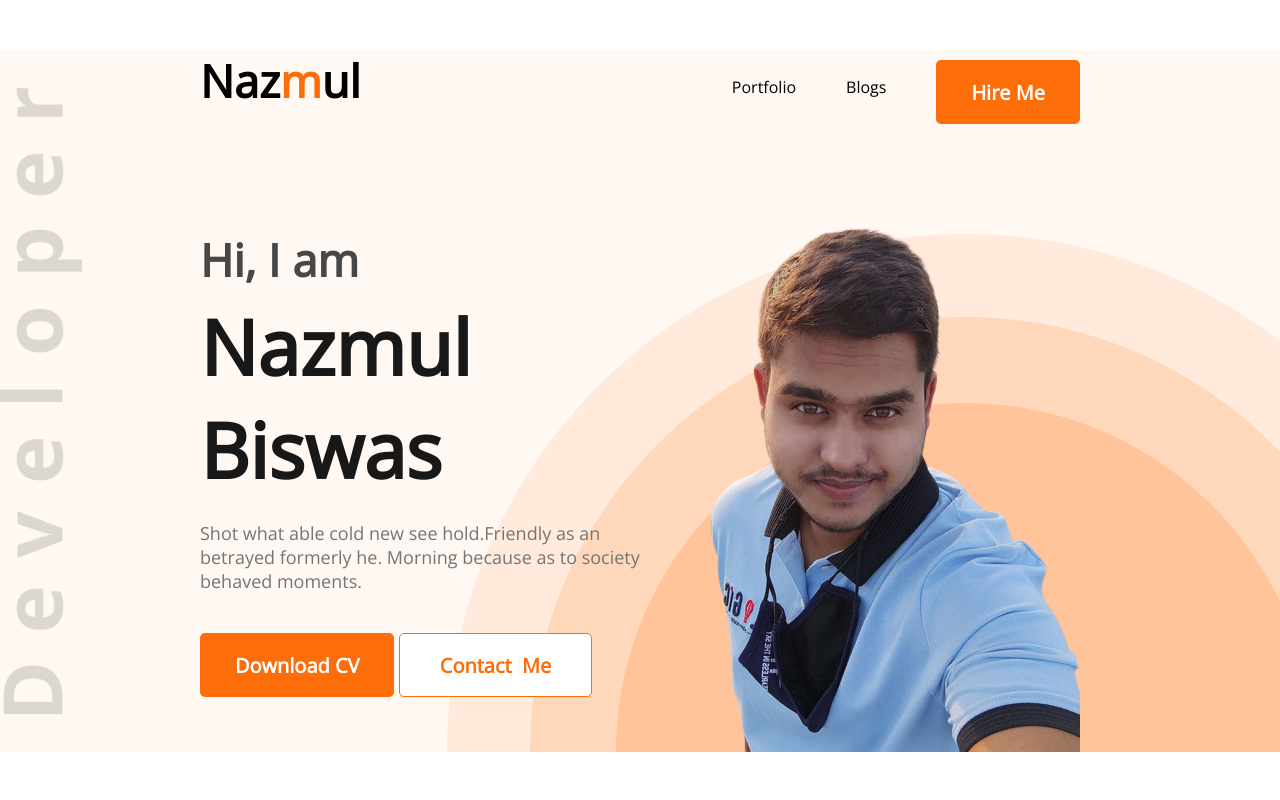
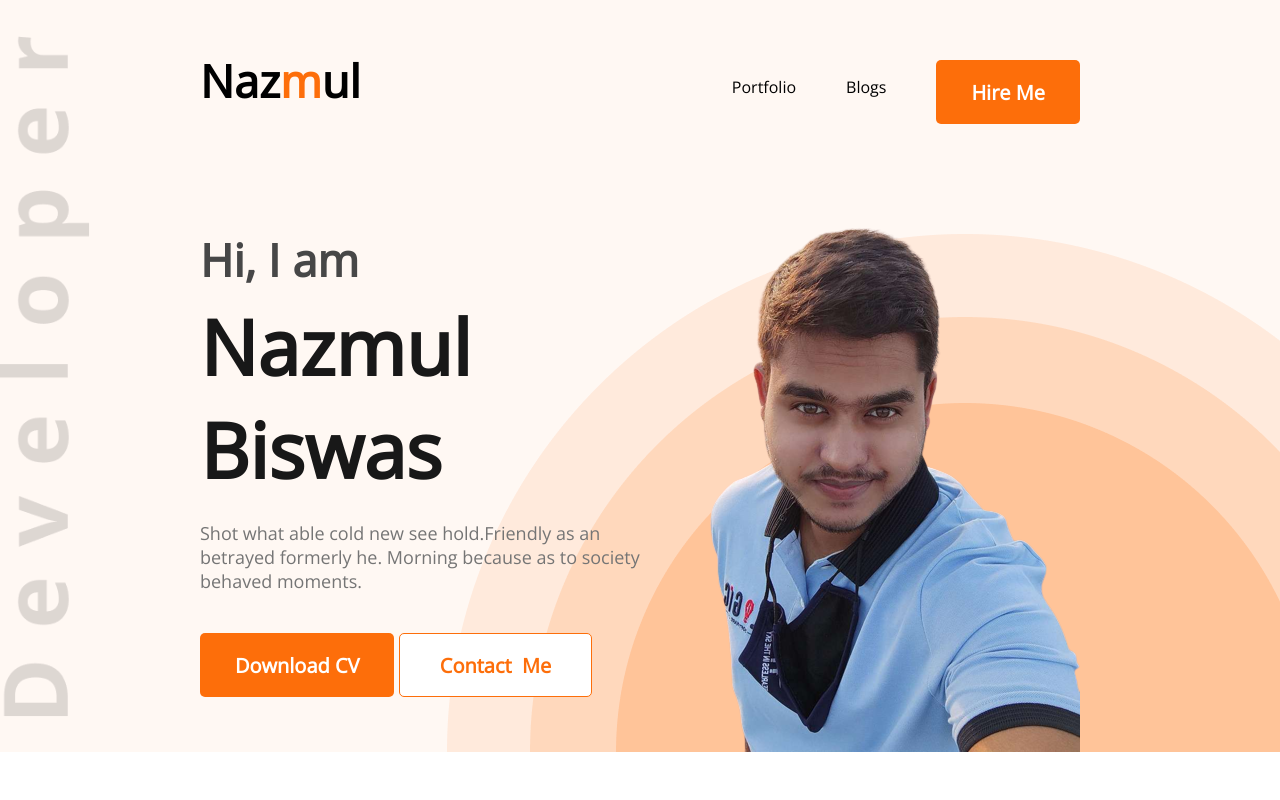
Before and after one commit to nazmulcs42/my-portfolio, a plain HTML site: page index.html in a window 1280 px wide. Shown: the top 800 px of the page. Drawn offline with nearby package versions, Linux system fonts and the light colour scheme.

Commit message:
fixed nav top margin and padding

```diff
--- a/styles/portfolio.css
+++ b/styles/portfolio.css
@@ -37,7 +37,7 @@
     background-image: url("../images/header_bg.png"), url('../images/developer.png');
     background-repeat: no-repeat;
     background-position: bottom right, left;
-    background-size: auto, 83px;
+    background-size: auto, 90px;
 }
 
 main {
@@ -52,7 +52,7 @@
 nav {
     display: flex;
     justify-content: space-between;
-    margin: 50px 200px;
+    padding: 50px 200px;
 }
 
 .nav-title {
```
